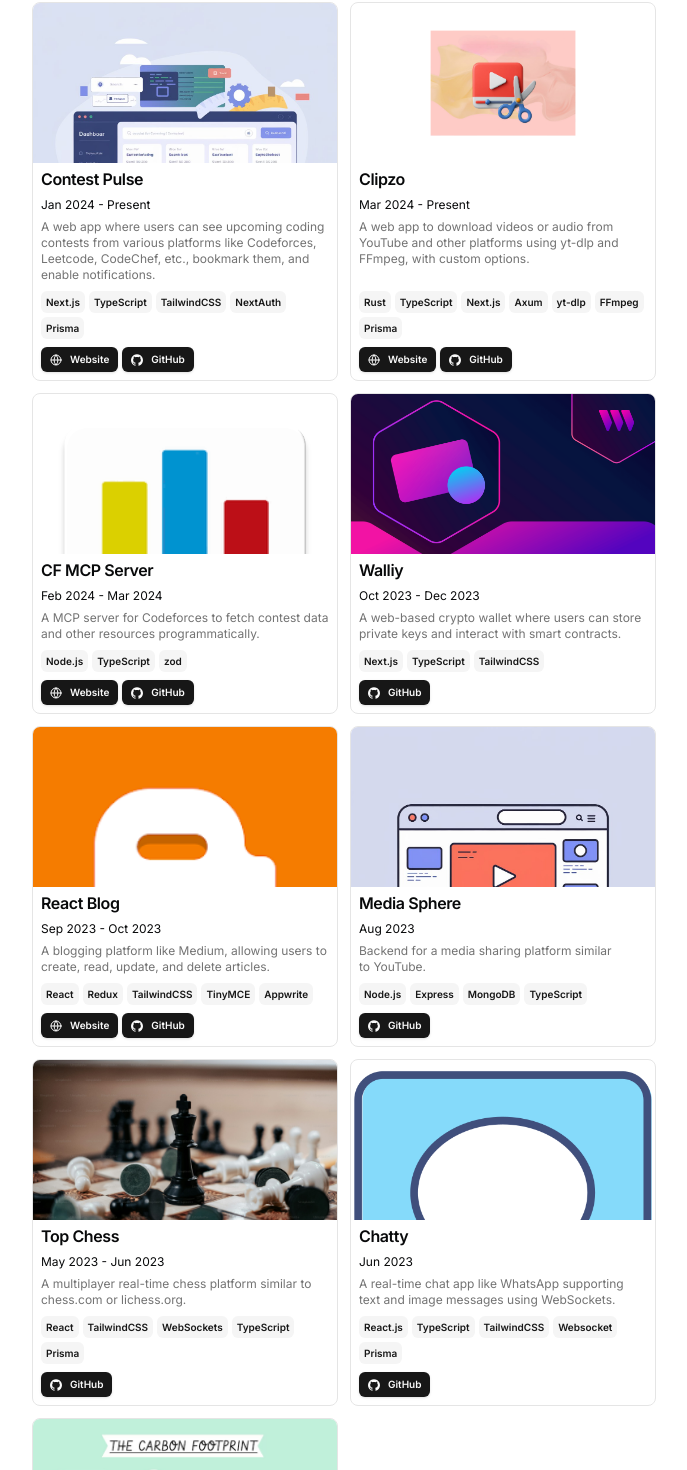
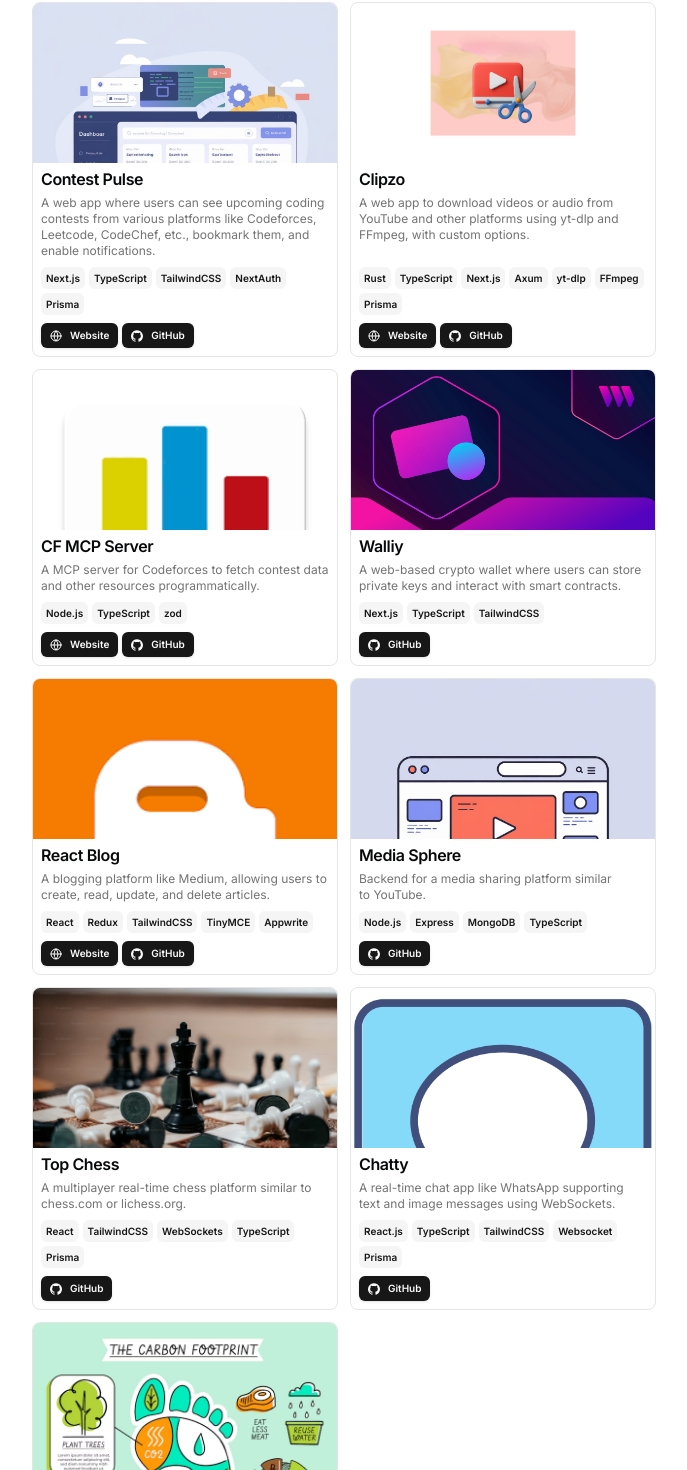
Before and after one commit to nileshpahari/portfolio, a Next.js app: page / in a window 1280 px wide. Shown: the part 892-2362 px from the top of the page, without its empty margins (296-983 px from the left). Built offline with nearby package versions, Linux system fonts and the light colour scheme.

Commit message:
remove date from projects

```diff
--- a/src/app/page.tsx
+++ b/src/app/page.tsx
@@ -140,7 +140,6 @@ export default function Page() {
                   key={project.title}
                   title={project.title}
                   description={project.description}
-                  dates={project.dates}
                   tags={project.technologies}
                   image={project.image}
                   video={project.video}
--- a/src/components/project-card.tsx
+++ b/src/components/project-card.tsx
@@ -15,7 +15,6 @@ interface Props {
   title: string;
   href?: string;
   description: string;
-  dates: string;
   tags: readonly string[];
   link?: string;
   image?: string;
@@ -32,7 +31,6 @@ export function ProjectCard({
   title,
   href,
   description,
-  dates,
   tags,
   link,
   image,
@@ -73,7 +71,6 @@ export function ProjectCard({
       <CardHeader className="px-2">
         <div className="space-y-1">
           <CardTitle className="mt-1 text-base">{title}</CardTitle>
-          <time className="font-sans text-xs">{dates}</time>
           <div className="hidden font-sans text-xs underline print:visible">
             {link?.replace("https://", "").replace("www.", "").replace("/", "")}
           </div>
--- a/src/data/resume.tsx
+++ b/src/data/resume.tsx
@@ -105,7 +105,6 @@ export const DATA = {
     {
       title: "Contest Pulse",
       href: "https://contestpulse.netlify.app/",
-      dates: "Jan 2024 - Present",
       active: true,
       description:
         "A web app where users can see upcoming coding contests from various platforms like Codeforces, Leetcode, CodeChef, etc., bookmark them, and enable notifications.",
@@ -134,7 +133,6 @@ export const DATA = {
     {
       title: "Clipzo",
       href: "https://clipzo.vercel.app/",
-      dates: "Mar 2024 - Present",
       active: true,
       description:
         "A web app to download videos or audio from YouTube and other platforms using yt-dlp and FFmpeg, with custom options.",
@@ -165,7 +163,6 @@ export const DATA = {
     {
       title: "CF MCP Server",
       href: "https://cf-mcp.vercel.app/",
-      dates: "Feb 2024 - Mar 2024",
       active: false,
       description:
         "A MCP server for Codeforces to fetch contest data and other resources programmatically.",
@@ -188,7 +185,6 @@ export const DATA = {
     {
       title: "Walliy",
       href: "https://walliy.vercel.app/",
-      dates: "Oct 2023 - Dec 2023",
       active: false,
       description:
         "A web-based crypto wallet where users can store private keys and interact with smart contracts.",
@@ -206,7 +202,6 @@ export const DATA = {
     {
       title: "React Blog",
       href: "https://basic-react-blogging-app.netlify.app/",
-      dates: "Sep 2023 - Oct 2023",
       active: false,
       description:
         "A blogging platform like Medium, allowing users to create, read, update, and delete articles.",
@@ -229,7 +224,6 @@ export const DATA = {
     {
       title: "Media Sphere",
       href: "",
-      dates: "Aug 2023",
       active: false,
       description: "Backend for a media sharing platform similar to YouTube.",
       technologies: ["Node.js", "Express", "MongoDB", "TypeScript"],
@@ -246,7 +240,6 @@ export const DATA = {
     {
       title: "Top Chess",
       href: "https://topchess.netlify.app/",
-      dates: "May 2023 - Jun 2023",
       active: false,
       description:
         "A multiplayer real-time chess platform similar to chess.com or lichess.org.",
@@ -264,7 +257,6 @@ export const DATA = {
     {
       title: "Chatty",
       href: "https://chatty.netlify.app/",
-      dates: "Jun 2023",
       active: false,
       description:
         "A real-time chat app like WhatsApp supporting text and image messages using WebSockets.",
@@ -288,7 +280,6 @@ export const DATA = {
     {
       title: "Carbon Sense",
       href: "https://innovocon2k25.vercel.app/",
-      dates: "Apr 2024 (24hr Hackathon)",
       active: false,
       description:
         "A hackathon project that calculates annual carbon footprint and provides AI-powered suggestions to reduce it.",
```
